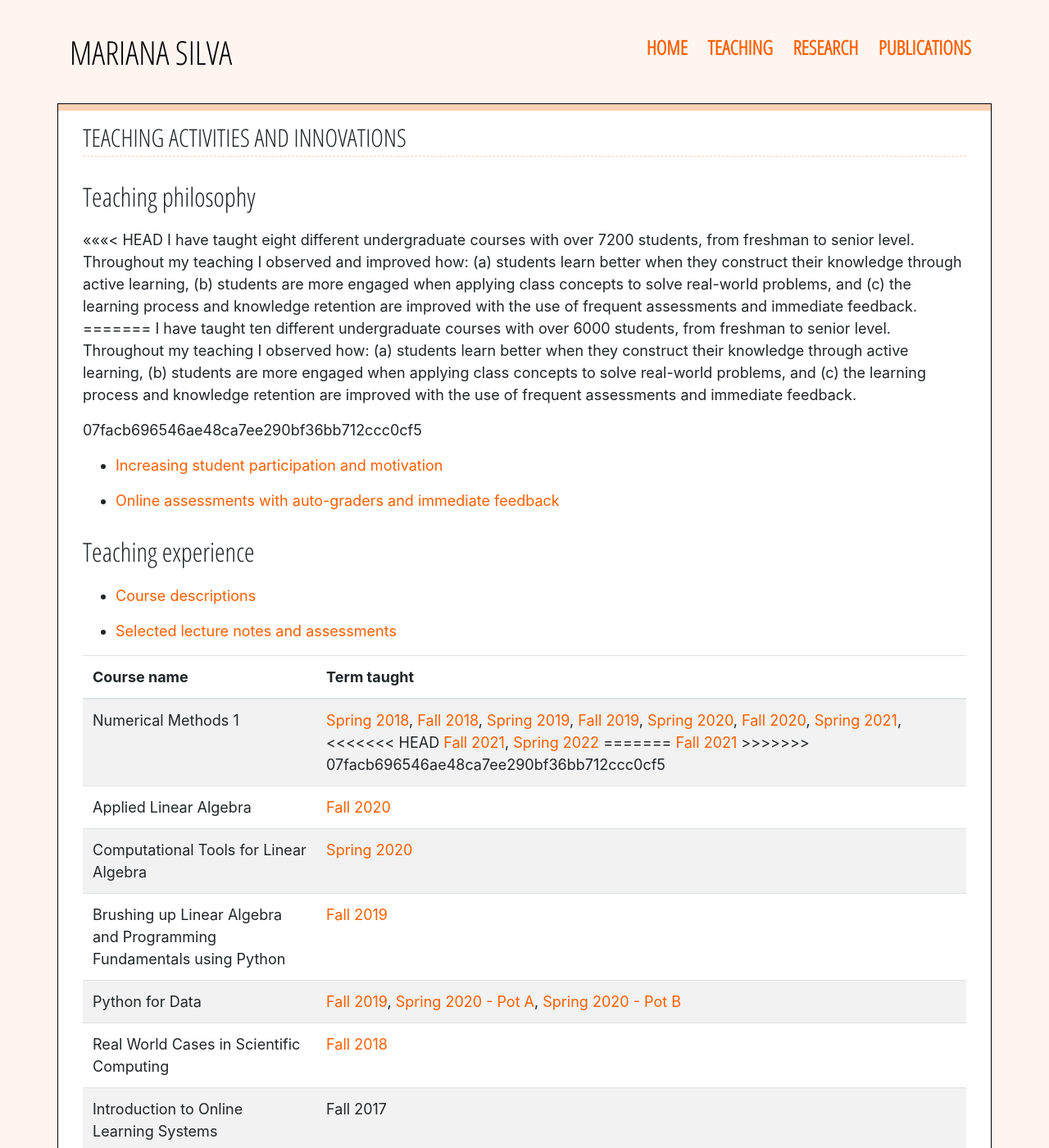
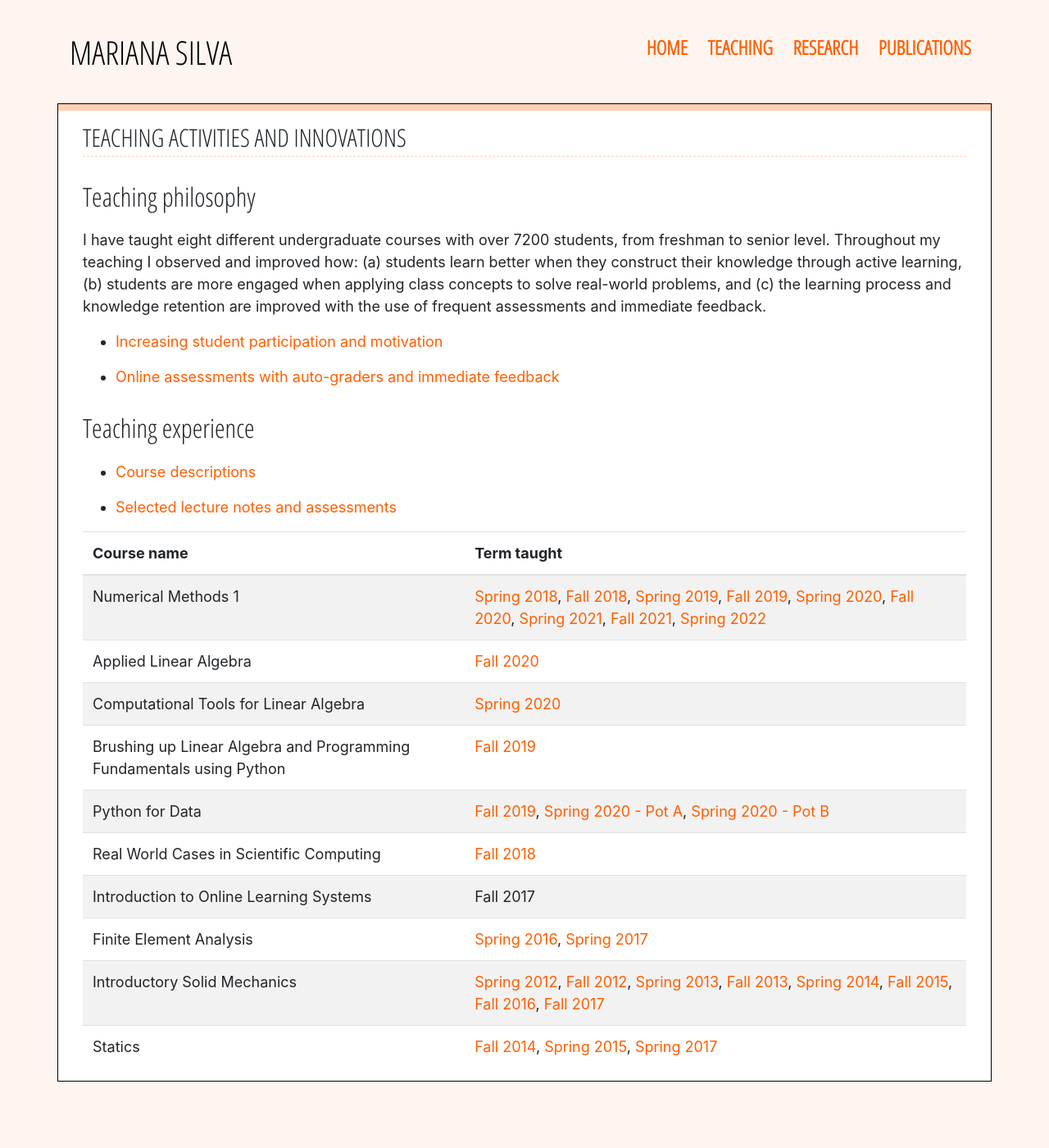
Before and after one commit to mfsilva22/website, a Jekyll site: the page built from pages/teaching.md, in a window 1280 px wide and 1400 px high. Shown: the whole window at 82% size. Built offline with Jekyll 4.4.1, drawn with Linux system fonts in a browser that asks for light colours; our own code applies the rules of GitHub Pages for plain Markdown files.

Commit message:
fixed paper conflict

```diff
--- a/pages/teaching.md
+++ b/pages/teaching.md
@@ -6,11 +6,7 @@ header: Teaching Activities and Innovations
 
 ## Teaching philosophy
 
-<<<<<<< HEAD
 I have taught eight different undergraduate courses with over 7200 students, from freshman to senior level. Throughout my teaching I observed and improved how: (a) students learn better when they construct their knowledge through active learning, (b) students are more engaged when applying class concepts to solve real-world problems, and (c) the learning process and knowledge retention are improved with the use of frequent assessments and immediate feedback.
-=======
-I have taught ten different undergraduate courses with over 6000 students, from freshman to senior level. Throughout my teaching I observed how: (a) students learn better when they construct their knowledge through active learning, (b) students are more engaged when applying class concepts to solve real-world problems, and (c) the learning process and knowledge retention are improved with the use of frequent assessments and immediate feedback.
->>>>>>> 07facb696546ae48ca7ee290bf36bb712ccc0cf5
 
 
  <!-- I have taught eight different undergraduate courses with over 4700 students, varying from freshman to senior level classes. Through all of these teaching experiences, I have developed a teaching philosophy centered on three principles: (a) students learn better when they are able to construct their own knowledge through active learning,
@@ -47,12 +43,8 @@ I have taught ten different undergraduate courses with over 6000 students, from
       <a href="https://courses.engr.illinois.edu/cs357/sp2020/" target="blank">Spring 2020</a>,
       <a href="https://courses.engr.illinois.edu/cs357/fa2020/" target="blank">Fall 2020</a>,
       <a href="https://courses.engr.illinois.edu/cs357/sp2021/" target="blank">Spring 2021</a>,
-<<<<<<< HEAD
       <a href="https://courses.engr.illinois.edu/cs357/fa2021/" target="blank">Fall 2021</a>,
       <a href="https://courses.engr.illinois.edu/cs357/sp2022/" target="blank">Spring 2022</a>
-=======
-      <a href="https://courses.engr.illinois.edu/cs357/fa2021/" target="blank">Fall 2021</a>
->>>>>>> 07facb696546ae48ca7ee290bf36bb712ccc0cf5
       </td>
     </tr>
     <tr>
```
Also changed, not shown: index.md (+0 -8 lines).
